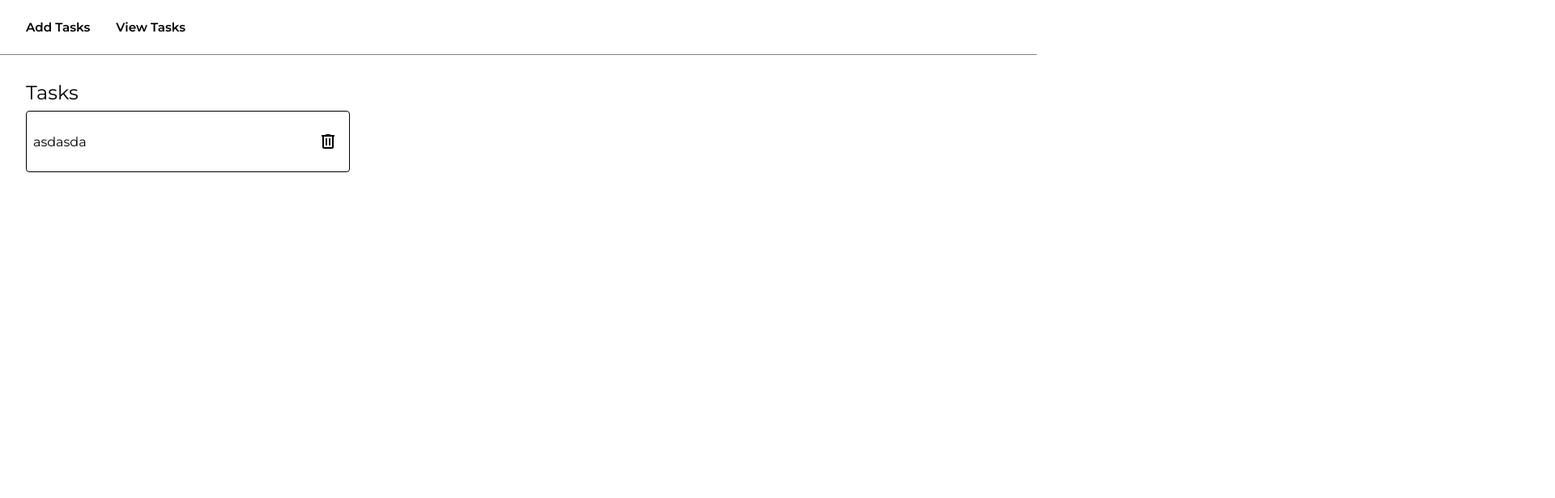
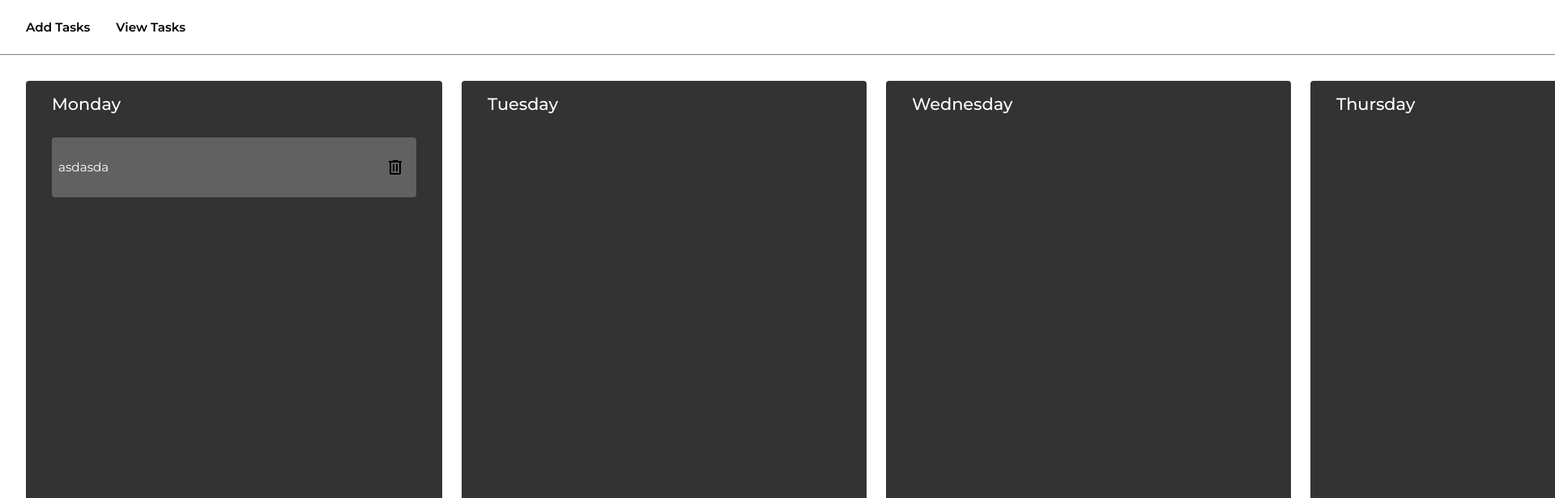
Before and after one commit to poldikg/todo-ts, a React (Vite) app in the folder frontend/: page /List in a window 1280 px wide. Shown: the top 616 px of the page at 81% size, 1920 px wide, since content can reach past the window. Built offline with nearby package versions, Linux system fonts and the light colour scheme; no server answers.

Commit message:
Grouping the task by days, adding the functionality for the user to change his task when he presses on a certain task.

```diff
--- a/frontend/src/Components/Inputs/Inputs.tsx
+++ b/frontend/src/Components/Inputs/Inputs.tsx
@@ -22,14 +22,14 @@ type WeekDaysNames = "Monday" | "Tuesday" | "Wednesday" | "Thursday" | "Friday";
 type Weekdays =
   | { day: "Monday"; checked: boolean }
   | { day: "Tuesday"; checked: boolean }
-  | { day: "Wednseday"; checked: boolean }
+  | { day: "Wednesday"; checked: boolean }
   | { day: "Thursday"; checked: boolean }
   | { day: "Friday"; checked: boolean };
 
 export type UserData = {
   _id?: string;
   days: WeekDaysNames[];
-  task: string[] | string;
+  task: string;
   date: string;
   week?: number;
 };
@@ -40,7 +40,7 @@ const Inputs = (props: InputsProps): JSX.Element => {
   const [weekDays, setWeekDays] = useState<Weekdays[]>([
     { day: "Monday", checked: false },
     { day: "Tuesday", checked: false },
-    { day: "Wednseday", checked: false },
+    { day: "Wednesday", checked: false },
     { day: "Thursday", checked: false },
     { day: "Friday", checked: false },
   ]);
--- a/frontend/src/Components/Navigation/Navbar.css
+++ b/frontend/src/Components/Navigation/Navbar.css
@@ -4,6 +4,8 @@
   gap: 2em;
   padding: 1.5em 2em;
   border-bottom: 1px solid grey;
+  min-width: 100%;
+  position: sticky;
 }
 
 .navigation > a {
--- a/frontend/src/Components/TasksContext/TasksContext.tsx
+++ b/frontend/src/Components/TasksContext/TasksContext.tsx
@@ -18,6 +18,10 @@ export type PayloadTypes =
   | {
       type: "ADD_TASK";
       payload: UserData;
+    }
+  | {
+      type: "UPDATE_TASK";
+      payload: UserData;
     };
 
 const tasksReducer = (state: UserData[], action: PayloadTypes): UserData[] => {
@@ -27,6 +31,10 @@ const tasksReducer = (state: UserData[], action: PayloadTypes): UserData[] => {
     return [action.payload, ...state];
   } else if (action.type === "REMOVE_TASK") {
     return state.filter((task) => task._id !== action.payload._id);
+  } else if (action.type === "UPDATE_TASK") {
+    return state.map((task) => {
+      return task._id === action.payload._id ? action.payload : task;
+    });
   } else {
     return state;
   }
--- a/frontend/src/Hooks/useTaskContext.tsx
+++ b/frontend/src/Hooks/useTaskContext.tsx
@@ -14,7 +14,6 @@ const useTaskContext = () => {
       "useTaskContext must be used within a TasksContextProvider"
     );
   }
-  console.log(context);
   return context;
 };
 
--- a/frontend/src/Pages/List/List.css
+++ b/frontend/src/Pages/List/List.css
@@ -1,7 +1,7 @@
 .list-main {
   display: flex;
-  flex-direction: column;
-  gap: 0.5em;
+  flex-direction: row;
+  gap: 1.5em;
   padding: 2em;
 }
 
@@ -9,13 +9,50 @@
   display: flex;
   justify-content: space-between;
   align-items: center;
-  width: 400px;
-  border: 1px solid black;
+  width: 450px;
+  background-color: rgb(97, 97, 97);
   border-radius: 4px;
   padding: 1.5em 0.5em;
+}
+
+.list-task:hover {
+  background-color: rgb(85, 85, 85);
+  transition: 0.1s ease-in;
+}
+
+.list-task > div > p {
+  background-color: transparent;
+  color: white;
+  font-weight: 400;
+  font-size: 0.95rem;
+}
+
+.day-name {
+  font-weight: 500;
+  font-size: 1.3rem;
+  margin-bottom: 1em;
+  background-color: transparent;
+  color: white;
+}
+
+.daily-tasks {
+  display: flex;
+  flex-direction: column;
+  gap: 0.5em;
+  background-color: rgb(51, 51, 51);
+  height: 700px;
+  width: 500px;
+  padding: 1em 2em;
+  border-radius: 4px;
 }
 
 .btn-delete-task {
   border: none;
   cursor: pointer;
+  background-color: transparent;
 }
+
+.btn-delete-task:hover {
+  color: white;
+  transition: 0.15s ease-in-out;
+}
--- a/frontend/src/Pages/List/List.tsx
+++ b/frontend/src/Pages/List/List.tsx
@@ -1,5 +1,5 @@
 import type { JSX } from "react";
-import { useContext, useEffect } from "react";
+import { useContext, useEffect, useState } from "react";
 import { TasksContext } from "../../Components/TasksContext/TasksContext";
 import "./List.css";
 
@@ -12,6 +12,33 @@ const List = (): JSX.Element => {
   const { state, dispatch } = useTaskContext();
   console.log(state);
 
+  const filterMonday = state.filter((t: UserData): boolean => {
+    return t.days.includes("Monday");
+  });
+
+  const filterTuesday = state.filter((t: UserData): boolean => {
+    return t.days.includes("Tuesday");
+  });
+
+  const filterWednesday = state.filter((t: UserData): boolean => {
+    return t.days.includes("Wednesday");
+  });
+  const filterThursday = state.filter((t: UserData): boolean => {
+    return t.days.includes("Thursday");
+  });
+  const filterFriday = state.filter((t: UserData): boolean => {
+    return t.days.includes("Friday");
+  });
+
+  const WeekDays = ["Monday", "Tuesday", "Wednesday", "Thursday", "Friday"];
+  const dailyTasks = [
+    filterMonday,
+    filterTuesday,
+    filterWednesday,
+    filterThursday,
+    filterFriday,
+  ];
+
   const deleteTask = (task: UserData) => {
     fetch(`http://localhost:4000/api/tasks/${task._id}`, {
       method: "DELETE",
@@ -22,10 +49,72 @@ const List = (): JSX.Element => {
       .then((data) => console.log(data));
   };
 
-  const renderTasks = state.map((t: UserData) => {
+  const [updateTask, setUpdateTask] = useState<string>("");
+  const [activeTaskId, setActiveTaskId] = useState<string | undefined>(
+    undefined
+  );
+
+  const registerEdit = (event: any) => {
+    setUpdateTask(event.target.innerText);
+    console.log(event);
+  };
+
+  console.log(updateTask);
+  const renderTasks = dailyTasks.map(
+    (tasks: UserData[], index: number): JSX.Element => {
+      return (
+        <div className="daily-tasks">
+          <h2 className="day-name">{WeekDays[index]}</h2>
+          {tasks.map((t: UserData) => {
+            const isActive = activeTaskId === t._id;
             return (
               <div className="list-task">
-        <p>{t.task}</p>
+                <div>
+                  <p
+                    contentEditable={true}
+                    suppressContentEditableWarning={true}
+                    onMouseLeave={registerEdit}
+                    onClick={() => {
+                      setActiveTaskId(t._id);
+                    }}
+                  >
+                    {isActive ? updateTask : t.task}
+                  </p>
+                  {isActive && (
+                    <div>
+                      <button
+                        onClick={() => {
+                          dispatch({ type: "UPDATE_TASK", payload: t });
+                          setActiveTaskId(undefined);
+                          setUpdateTask(t.task);
+                        }}
+                      >
+                        Cancel
+                      </button>
+                      <button
+                        onClick={() => {
+                          console.log(updateTask.length);
+                          if (updateTask.length >= 2) {
+                            dispatch({
+                              type: "UPDATE_TASK",
+                              payload: { ...t, task: updateTask },
+                            });
+
+                            fetch(`http://localhost:4000/api/tasks/${t._id}`, {
+                              method: "PATCH",
+                              body: JSON.stringify({ ...t, task: updateTask }),
+                              headers: { "Content-Type": "application/json" },
+                            });
+
+                            setActiveTaskId(undefined);
+                          }
+                        }}
+                      >
+                        Confirm
+                      </button>
+                    </div>
+                  )}
+                </div>
                 <button
                   className="material-symbols-outlined btn-delete-task"
                   onClick={() => {
@@ -37,14 +126,13 @@ const List = (): JSX.Element => {
                 </button>
               </div>
             );
-  });
+          })}
+        </div>
+      );
+    }
+  );
 
-  return (
-    <main className="list-main">
-      <h2>Tasks</h2>
-      {renderTasks}
-    </main>
-  );
+  return <main className="list-main">{renderTasks}</main>;
 };
 
 export default List;
--- a/frontend/src/index.css
+++ b/frontend/src/index.css
@@ -5,8 +5,6 @@
   margin: 0;
   box-sizing: border-box;
   font-family: "Montserrat";
-
+  min-width: max-content;
   font-weight: 400;
-
-  background-color: white;
 }
```
Lines whose indentation alone changed are shown as unchanged.
